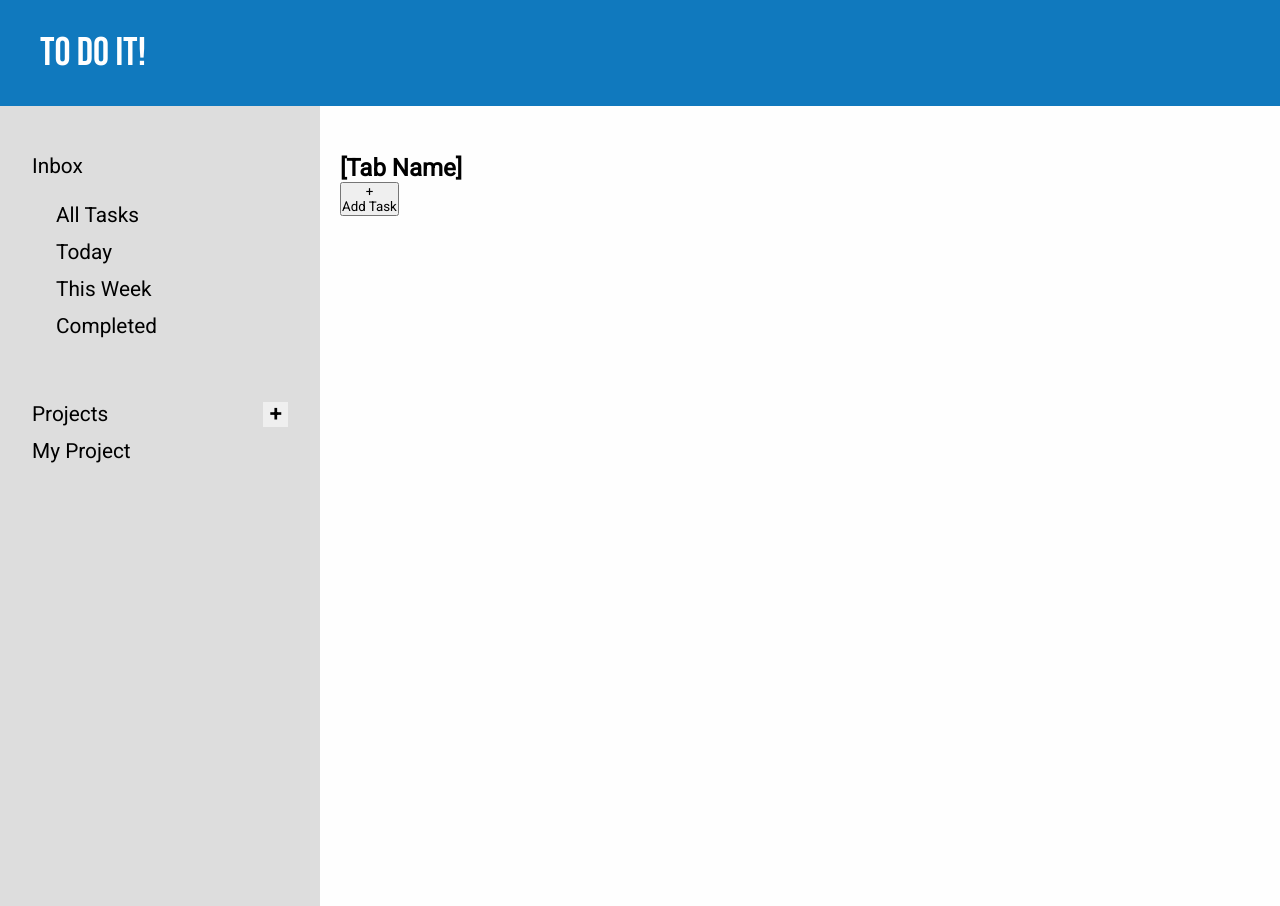
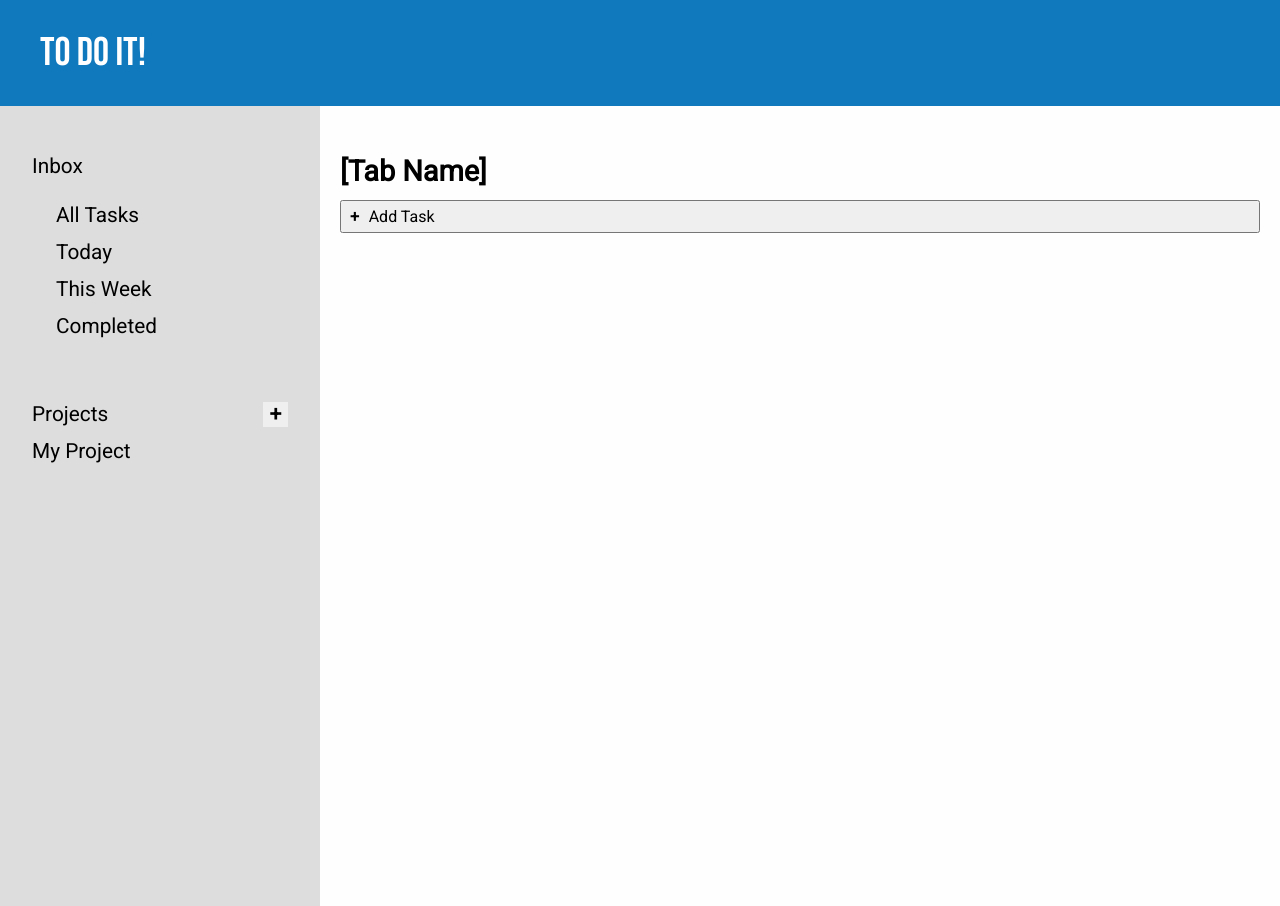
Before and after one commit to Wolflington/to-do, a website built with webpack: page dist/index.html in a window 1280 px wide. Built offline with nearby package versions, Linux system fonts and the light colour scheme.

Commit message:
Apply flex to button

```diff
--- a/src/style.css
+++ b/src/style.css
@@ -91,3 +91,21 @@ nav > a {
 .project-preview {
     padding: 3rem 20px;
 }
+
+h1 {
+    font-size: 1.8rem;
+}
+
+.add-task-btn {
+    margin-top: 0.8rem;
+    width: 100%;
+    display: flex;
+    justify-content: flex-start;
+    align-items: center;
+    gap: 0.6rem;
+    padding: 5px 8px;
+    font-size: 1rem;
+}
+.add-task-btn > p {
+    font-weight: 800;
+}
```
